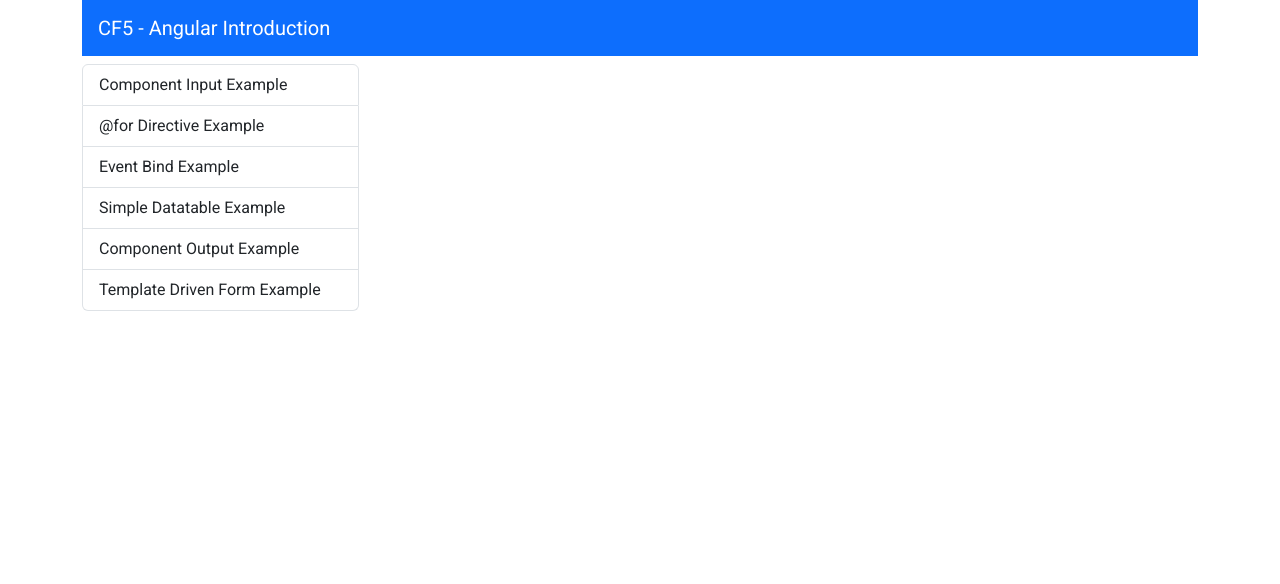
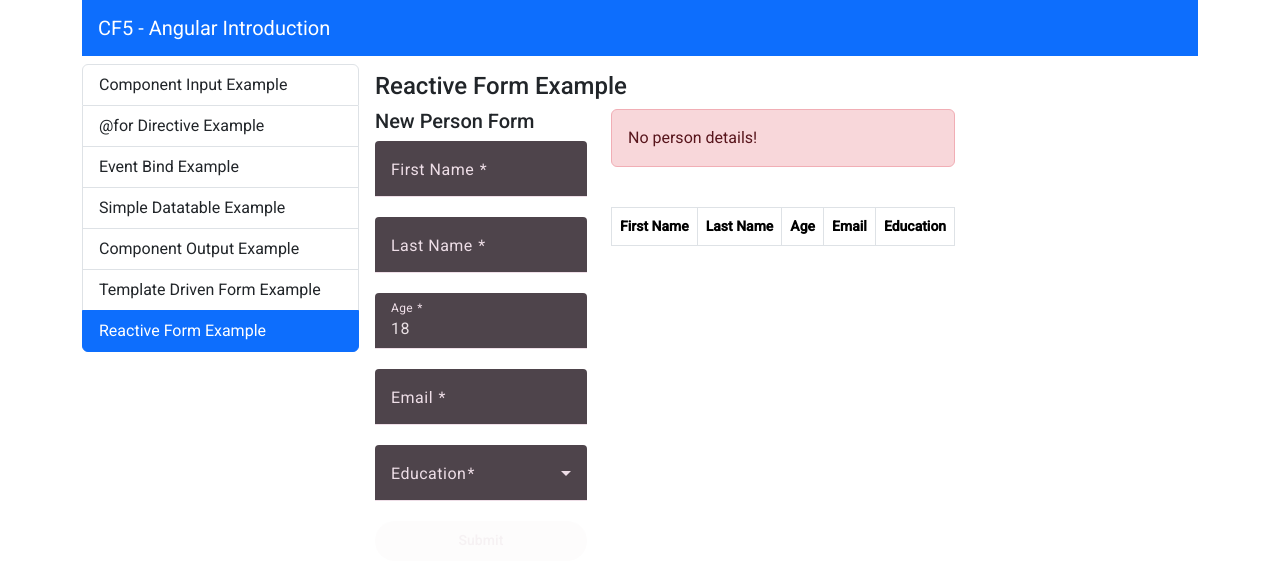
Before and after one commit to gerasimidisk/angular-introduction, an Angular app: page /reactive-form-example in a window 1280 px wide. Before the commit this address led to /. Shown: the top 584 px of the page. Built offline with nearby package versions, Linux system fonts and the light colour scheme.

Commit message:
reactive forms

```diff
--- a/src/app/app.routes.ts
+++ b/src/app/app.routes.ts
@@ -6,6 +6,7 @@ import { ForDirectiveExampleComponent } from './component/for-directive-example/
 import { SimpleDatatableExampleComponent } from './components/simple-datatable-example/simple-datatable-example.component';
 import { ComponentOutputExampleComponent } from './components/component-output-example/component-output-example.component';
 import { TemplateDrivenFormExampleComponent } from './components/template-driven-form-example/template-driven-form-example.component';
+import { ReactiveFormExampleComponent } from './components/reactive-form-example/reactive-form-example.component';
 
 
 export const routes: Routes = [
@@ -15,5 +16,6 @@ export const routes: Routes = [
     {path: 'simple-datatable-example', component: SimpleDatatableExampleComponent},
     {path: 'component-output-example', component: ComponentOutputExampleComponent},
     {path: 'template-driven-form-example', component: TemplateDrivenFormExampleComponent},
+    {path: 'reactive-form-example', component: ReactiveFormExampleComponent},
     {path: '', component: WelcomeComponent}
 ];
--- /dev/null
+++ b/src/app/components/eperson-reactive-form/eperson-reactive-form.component.html
@@ -0,0 +1,73 @@
+<div class="d-flex flex-column">
+    <h5>New Person Form</h5>
+    <form [formGroup]="form" class="d-flex flex-column">
+        <mat-form-field>
+            <mat-label>
+                First Name
+            </mat-label>
+            <input
+                matInput
+                type="text"
+                formControlName="givenName">
+                @if (form.get("givenName").invalid && form.get("givenName").touched) {
+                    <mat-error>First Name is required</mat-error>
+                }
+        </mat-form-field>
+        <mat-form-field>
+            <mat-label>
+                Last Name
+            </mat-label>
+            <input
+                matInput
+                type="text"
+                formControlName="surName">
+                @if (form.get("surName").invalid && form.get("surName").touched) {
+                    <mat-error>Last Name is required</mat-error>
+                }
+        </mat-form-field>
+        <mat-form-field>
+            <mat-label>
+                Age
+            </mat-label>
+            <input
+                matInput
+                type="text"
+                formControlName="age">
+                @if (form.get("age").invalid && form.get("age").touched) {
+                    <mat-error>Age is missing or invalid</mat-error>
+                }
+        </mat-form-field>
+        <mat-form-field>
+            <mat-label>
+                Email
+            </mat-label>
+            <input
+                matInput
+                type="text"
+                formControlName="email">
+                @if (form.get("email").invalid && form.get("email").touched) {
+                    <mat-error>Email is rmissing or invalid</mat-error>
+                }
+        </mat-form-field>
+        <mat-form-field>
+            <mat-label>Education</mat-label>
+            <mat-select type="text" formControlName="education">
+            <mat-option value="Some college, no degree"
+            >Some college, no degree</mat-option
+            >
+            <mat-option value="Master’s degree">Master’s degree</mat-option>
+            <mat-option value="Bachelor’s degree">Bachelor’s degree</mat-option>
+            <mat-option value="Associate’s degree">Associate’s degree</mat-option>
+            <mat-option value="High school diploma or equivalent"
+            >High school diploma or equivalent</mat-option
+            >
+            <mat-option value="No formal education">No formal education</mat-option>
+            </mat-select>
+            </mat-form-field>
+    </form>
+    <button
+        mat-flat-button
+        color="primary"
+        [disabled]="form.invalid"
+        (click)="onSubmit(form.value)">Submit</button>
+</div>
--- /dev/null
+++ b/src/app/components/eperson-reactive-form/eperson-reactive-form.component.ts
@@ -0,0 +1,35 @@
+import { Component, EventEmitter, Output } from '@angular/core';
+import { FormControl, FormGroup, ReactiveFormsModule, Validators } from '@angular/forms';
+import { MatButtonModule } from '@angular/material/button';
+import { MatFormFieldModule } from '@angular/material/form-field';
+import { MatInputModule } from '@angular/material/input';
+import { MatSelectModule } from '@angular/material/select';
+import { EPerson } from 'src/app/shared/interfaces/person';
+
+@Component({
+  selector: 'app-eperson-reactive-form',
+  imports: [ReactiveFormsModule, MatFormFieldModule, MatInputModule, MatSelectModule, MatButtonModule],
+  templateUrl: './eperson-reactive-form.component.html',
+  styleUrl: './eperson-reactive-form.component.css'
+})
+export class EpersonReactiveFormComponent {
+  @Output() person = new EventEmitter<EPerson>();
+
+  form = new FormGroup({
+    givenName: new FormControl('', Validators.required),
+    surName: new FormControl('', Validators.required),
+    age: new FormControl(18, [
+      Validators.required,
+      Validators.pattern('^[0-9]*$'),
+      Validators.min(18),
+      Validators.max(100)
+    ]),
+    email: new FormControl('', [Validators.required, Validators.email]),
+    education: new FormControl('', Validators.required)
+  })
+
+  onSubmit(value: any) {
+    this.person.emit(value as EPerson);
+    this.form.reset();
+  }
+}
--- a/src/app/components/list-group-menu/list-group-menu.component.ts
+++ b/src/app/components/list-group-menu/list-group-menu.component.ts
@@ -16,6 +16,7 @@ export class ListGroupMenuComponent {
     {text: 'Event Bind Example', routerLink: 'event-bind-example'},
     {text: 'Simple Datatable Example', routerLink: 'simple-datatable-example'},
     {text: 'Component Output Example', routerLink: 'component-output-example'},
-    {text: 'Template Driven Form Example', routerLink: 'template-driven-form-example'}
+    {text: 'Template Driven Form Example', routerLink: 'template-driven-form-example'},
+    {text: 'Reactive Form Example', routerLink: 'reactive-form-example'}
   ];
 }
--- /dev/null
+++ b/src/app/components/reactive-form-example/reactive-form-example.component.html
@@ -0,0 +1,10 @@
+<h4>Reactive Form Example</h4>
+
+<div class="d-flex gap-4">
+    <app-eperson-reactive-form (person)="onPerson($event)"></app-eperson-reactive-form>
+
+    <div class="d-flex flex-column gap-4">
+        <app-person-table [person]="currentPerson"></app-person-table>
+        <app-simple-datatable [data]="persons"></app-simple-datatable>
+    </div>
+</div>
--- /dev/null
+++ b/src/app/components/reactive-form-example/reactive-form-example.component.ts
@@ -0,0 +1,21 @@
+import { Component } from '@angular/core';
+import { EpersonReactiveFormComponent } from '../eperson-reactive-form/eperson-reactive-form.component';
+import { EPerson } from 'src/app/shared/interfaces/person';
+import { PersonTableComponent } from '../person-table/person-table.component';
+import { SimpleDatatableComponent } from '../simple-datatable/simple-datatable.component';
+
+@Component({
+  selector: 'app-reactive-form-example',
+  imports: [EpersonReactiveFormComponent, PersonTableComponent, SimpleDatatableComponent],
+  templateUrl: './reactive-form-example.component.html',
+  styleUrl: './reactive-form-example.component.css'
+})
+export class ReactiveFormExampleComponent {
+  currentPerson: EPerson;
+  persons: EPerson[] = [];
+
+  onPerson(person: EPerson) {
+    this.currentPerson = person;
+    this.persons.push(person);
+  }
+}
```
Also changed, not shown: src/app/components/eperson-reactive-form/eperson-reactive-form.component.css (added), src/app/components/reactive-form-example/reactive-form-example.component.css (added), 1 other file (tests, documents, lock files or other folders).
